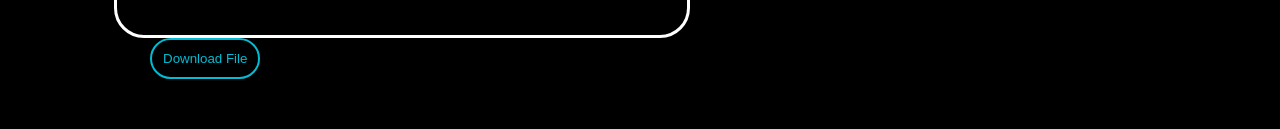
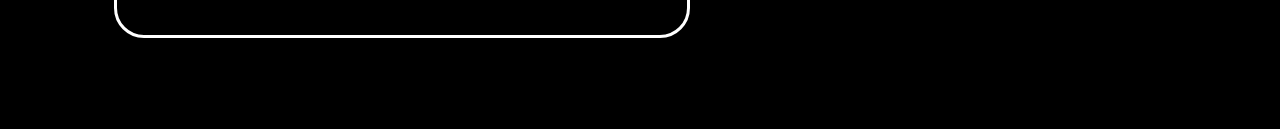
Before and after one commit to bagalsaurabh4606/myPortfolio, a website: page index.html in a window 1280 px wide. Shown: the part 377-506 px from the top of the page. Drawn offline with nearby package versions, Linux system fonts and the light colour scheme.

Commit message:
Update index.html
.

```diff
--- a/index.html
+++ b/index.html
@@ -66,7 +66,7 @@
         <a href="https://drive.google.com/drive/folders/1Fe7b1gRAwELIxOcVj_Rt6Osx85JPFo_P"><button class="cv">Dawnload CV</button></a>
       </div> -->
 
-        <button class="cv" onclick="downloadFile()">Download File</button>
+<!--         <button class="cv" onclick="downloadFile()">Download File</button> -->
 
         <div class="main2">
           <div class="logo_container">
@@ -287,7 +287,7 @@
     </main>
     <footer>@copyright 2024,saurabh bagal</footer>
 
-    <script>
+<!--     <script>
       // JavaScript Functionality
       function downloadFile() {
         // Dummy file URL, replace it with the actual file URL
@@ -304,7 +304,7 @@
         document.body.removeChild(downloadAnchor); // Cleanup
       }
     </script>
-
+ -->
     <script src="https://unpkg.com/typed.js@2.1.0/dist/typed.umd.js"></script>
     <script>
       var typed = new Typed(".dynamic_Text", {
```
